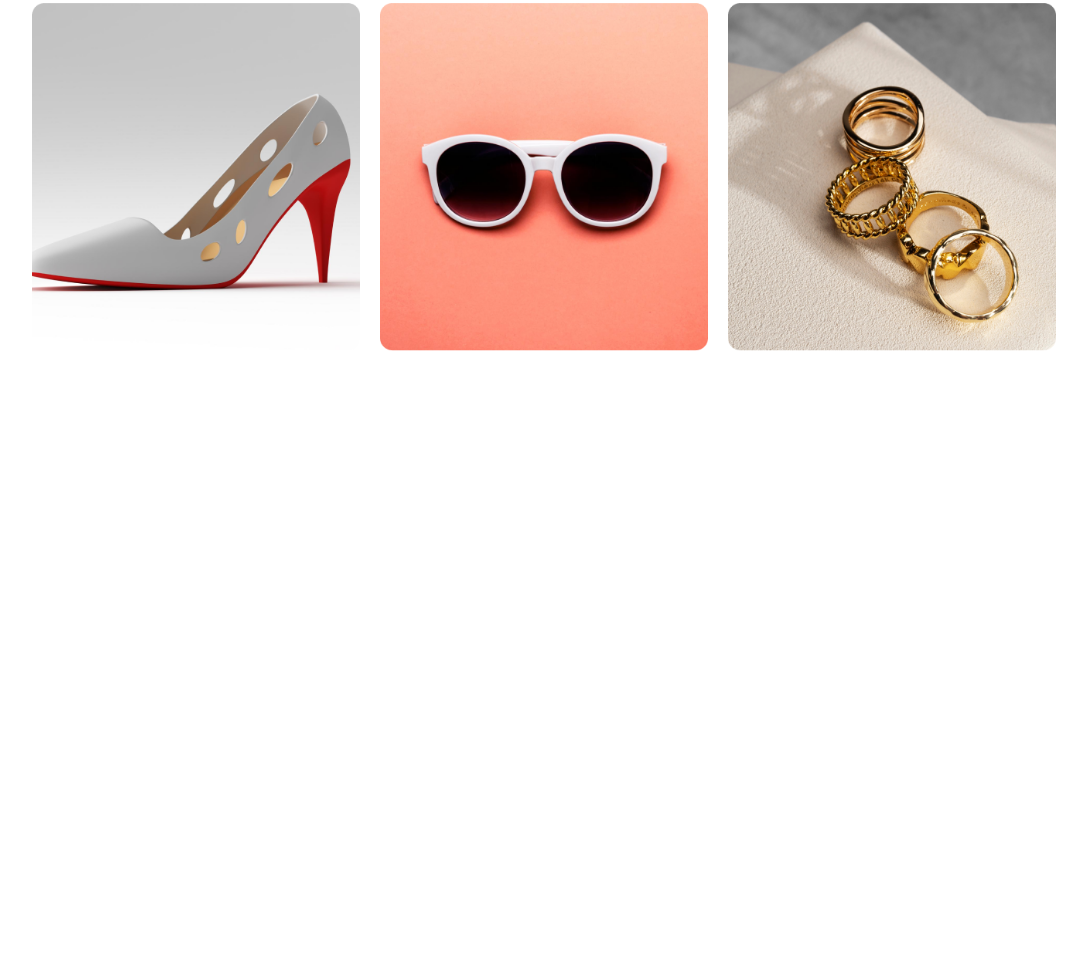
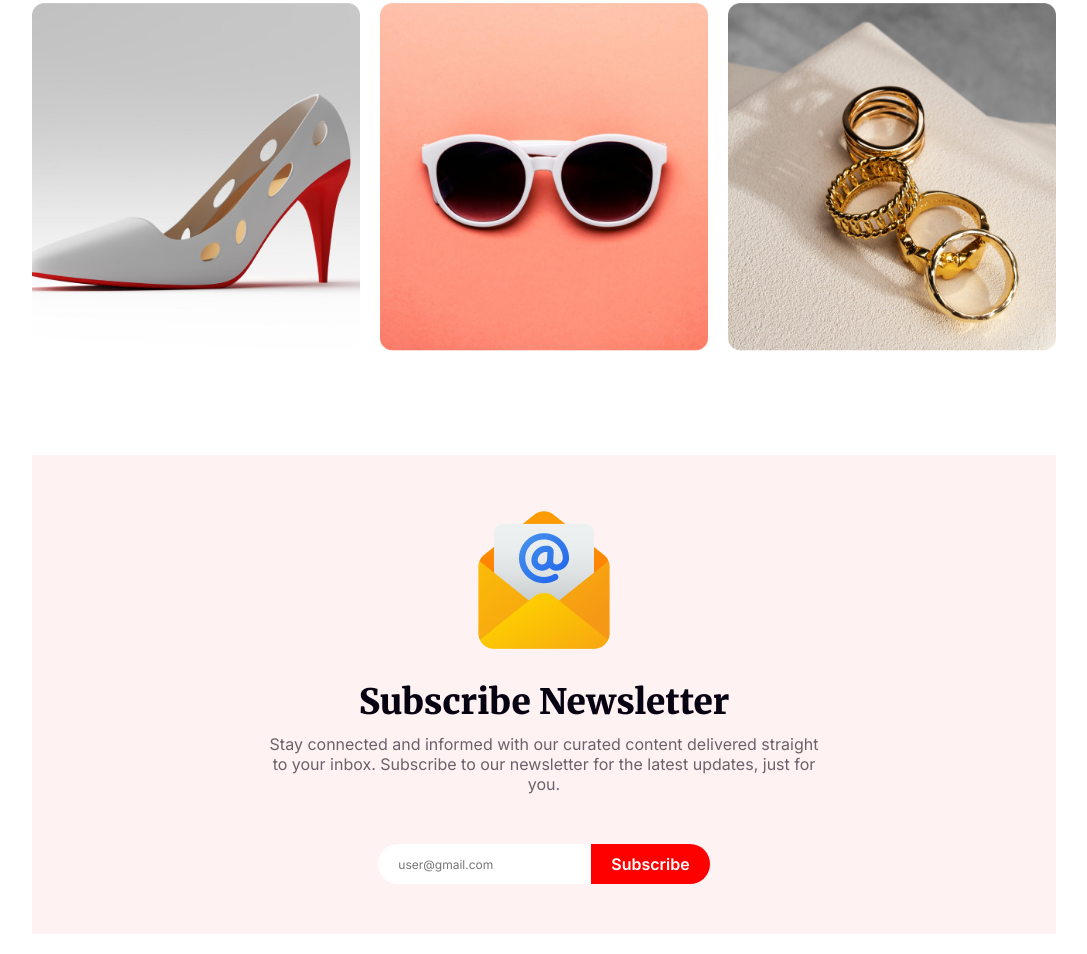
Before and after one commit to thadib/new-year-new-mission, a plain HTML site: page index.html in a window 1280 px wide. Shown: the part 3150-4104 px from the top of the page, without its empty margins (96-1183 px from the left). Before the commit the page ends 3605 px from the top, so only its background shows below. Drawn offline with Linux system fonts and the light colour scheme.

Commit message:
Newsletter section

```diff
--- a/index.html
+++ b/index.html
@@ -72,6 +72,20 @@
             </div>
         </div>
     </section>
-
+    <section>
+        <div class="container">
+            <div class="newsletter">
+                <div class="newsletter-content">
+                    <img src="resources/Group 61.png" alt="" >
+                    <h2>Subscribe Newsletter</h2>
+                    <p>Stay connected and informed with our curated content delivered straight to your inbox. Subscribe to our newsletter for the latest updates, just for you.</p>
+                </div>
+                <form action="">
+                    <input type="email" placeholder="user@gmail.com">
+                    <button>Subscribe</button>
+                </form>
+            </div>
+        </div>
+    </section>
 </body>
 </html>
--- a/style.css
+++ b/style.css
@@ -166,3 +166,54 @@
     transform: scale(1.05);
     cursor: pointer;
 }
+.newsletter{
+    background-color: rgba(255, 0, 0, 0.05);
+    padding-bottom: 50px;
+}
+.newsletter-content{
+    width: 55%;
+    margin: 50px auto;
+    text-align: center;
+    padding-top: 50px;
+}
+.newsletter-content h2{
+    color: #070211;
+    font-family: Merriweather;
+    font-size: 35px;
+    font-weight: 900;
+    padding-top: 20px;
+    padding-bottom: 10px;
+}
+.newsletter-content p{
+    color: rgba(7, 2, 17, 0.60);
+    font-family: Inter;
+    font-size: 16px;
+    font-weight: 400;
+}
+.newsletter form{
+    max-width: 320px;
+    margin: 0 auto;
+    display: flex;
+    justify-content: center;
+}
+.newsletter form input{
+    flex-grow: 1;
+    color: rgba(7, 2, 17, 0.30);
+    font-family: Inter;
+    font-size: 12px;
+    font-weight: 400;
+    padding: 10px 20px;
+    border: 0;
+    border-radius: 50px 0px 0px 50px;
+}
+.newsletter form button{
+    border: 0;
+    border-radius: 0px 50px 50px 0px;
+    padding: 10px 20px;
+    background-color: #F00;
+    color: #FFF;
+    text-align: center;
+    font-family: Inter;
+    font-size: 16px;
+    font-weight: 600;
+}
```
